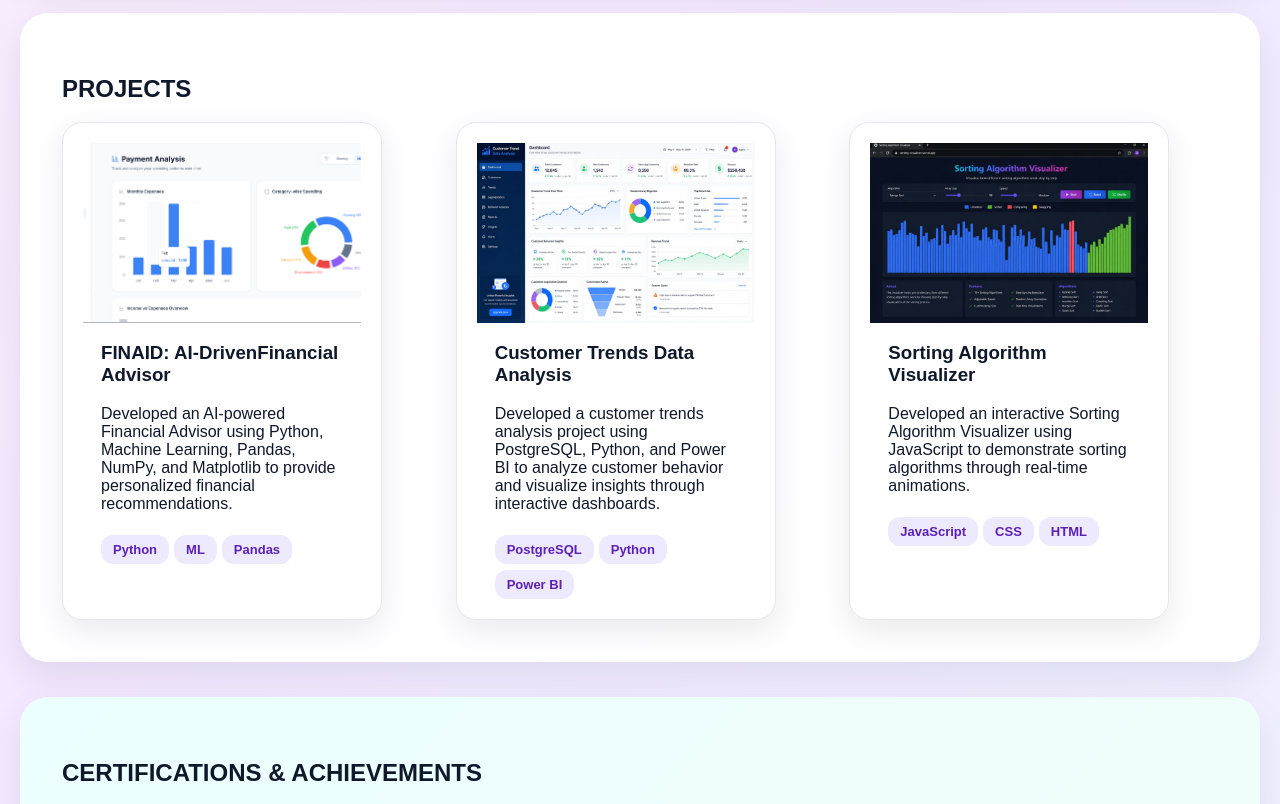
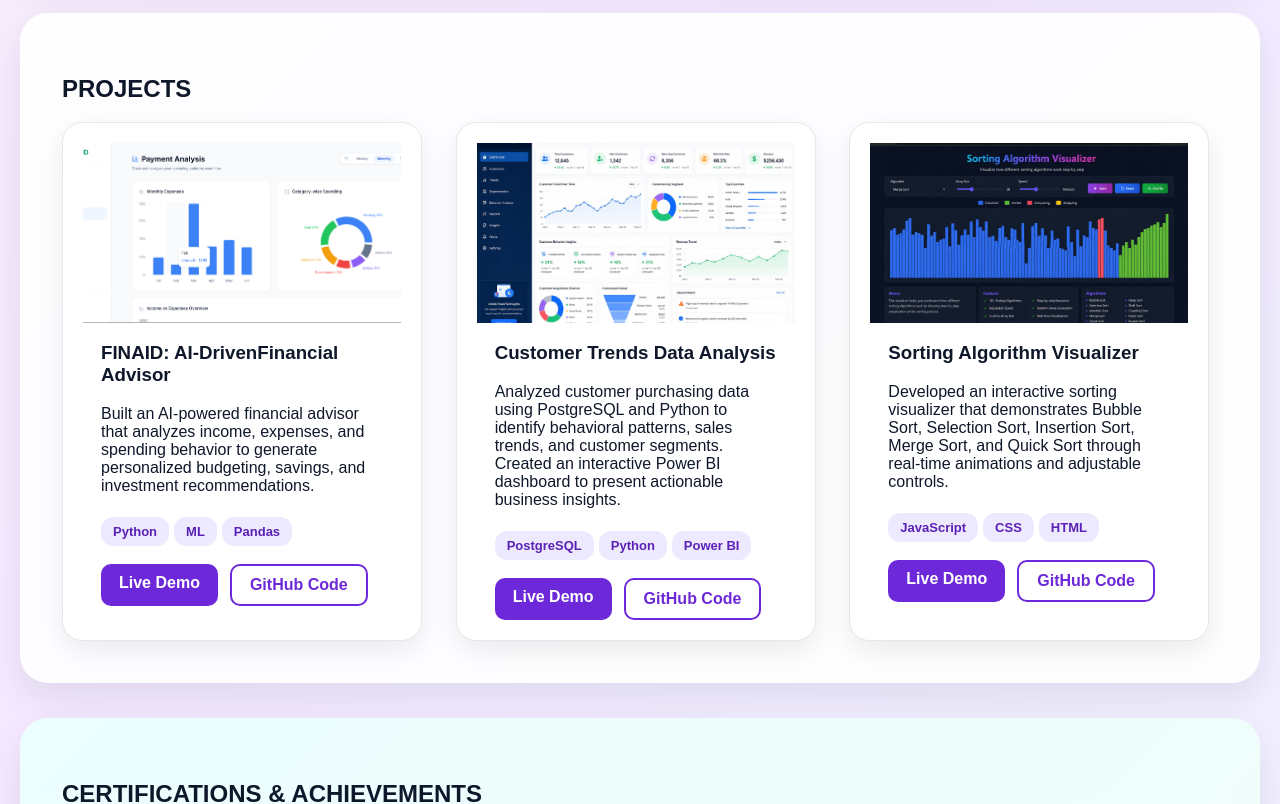
Before and after one commit to akkumishra1974-coder/portfolio-final, a React (Vite) app: page / in a window 1280 px wide. Shown: the part 1240-2044 px from the top of the page. Built offline with nearby package versions, Linux system fonts and the light colour scheme.

Commit message:
Prepare portfolio for Netlify deployment

```diff
--- a/index.html
+++ b/index.html
@@ -4,7 +4,7 @@
     <meta charset="UTF-8" />
     <link rel="icon" type="image/svg+xml" href="/favicon.svg" />
     <meta name="viewport" content="width=device-width, initial-scale=1.0" />
-    <title>portfolio-final</title>
+    <title>Akanksha Mishra | Data Analyst Portfolio</title>
   </head>
   <body>
     <div id="root"></div>
--- a/src/App.css
+++ b/src/App.css
@@ -67,6 +67,9 @@
   @media (max-width: 1024px) {
     padding: 32px 20px 24px;
     gap: 18px;
+  }
+  .download-btn {
+    display: none;
   }
 }
 
@@ -280,7 +283,7 @@ body {
   border-radius: 20px;
   overflow: hidden;
   box-shadow: 0 8px 25px rgba(0,0,0,0.08);
-  width: 320px;
+  width: 360px;
 }
 
 .project-img {
@@ -952,3 +955,145 @@ html {
     border-radius: 18px;
   }
 }
+.nav-left {
+  display: flex;
+  align-items: center;
+  gap: 14px;
+}
+
+.desktop-download-btn {
+  display: inline-block;
+  background: #6d28d9;
+  color: white;
+  padding: 12px 20px;
+  border-radius: 12px;
+  text-decoration: none;
+  font-weight: 700;
+}
+
+.mobile-download-btn {
+  display: none;
+}
+
+@media (max-width: 768px) {
+  .navbar {
+    width: calc(100% - 24px);
+    margin: 12px auto;
+    padding: 16px 18px;
+    display: flex;
+    align-items: center;
+    justify-content: space-between;
+    position: sticky;
+    top: 8px;
+    z-index: 1000;
+  }
+
+  .nav-left {
+    width: 100%;
+    justify-content: flex-start;
+  }
+
+  .nav-left h2 {
+    margin: 0;
+    font-size: 22px;
+  }
+
+  .menu-btn {
+    display: block;
+    order: -1;
+  }
+
+  .desktop-download-btn {
+    display: none;
+  }
+
+  .nav-links {
+    display: none;
+    position: absolute;
+    top: 78px;
+    left: 0;
+    width: 260px;
+    padding: 16px;
+    flex-direction: column;
+    gap: 6px;
+    background: white;
+    border-radius: 0 18px 18px 0;
+    box-shadow: 8px 12px 30px rgba(0, 0, 0, 0.15);
+  }
+
+  .nav-links.active {
+    display: flex;
+  }
+
+  .nav-links a {
+    width: 100%;
+    padding: 12px 14px;
+    text-align: left;
+    border-radius: 10px;
+    text-decoration: none;
+  }
+
+  .nav-links a:hover {
+    background: #f3e8ff;
+  }
+
+  .mobile-download-btn {
+    display: block;
+    margin-top: 8px;
+    background: #6d28d9;
+    color: white !important;
+    text-align: center !important;
+    font-weight: 700;
+  }
+}
+.project-actions {
+  display: flex;
+  gap: 12px;
+  margin-top: 18px;
+  flex-wrap: wrap;
+}
+
+.project-btn {
+  display: inline-block;
+  padding: 10px 18px;
+  background: #6d28d9;
+  color: white;
+  text-decoration: none;
+  border-radius: 10px;
+  font-weight: 700;
+  transition: 0.3s;
+}
+
+.project-btn:hover {
+  transform: translateY(-2px);
+}
+
+.secondary-btn {
+  background: white;
+  color: #6d28d9;
+  border: 2px solid #6d28d9;
+}
+@media (max-width: 768px) {
+  .projects-grid {
+    grid-template-columns: 1fr;
+  }
+
+  .project-card {
+    width: 100%;
+  }
+
+  .project-img {
+    width: 100%;
+    height: 200px;
+    object-fit: cover;
+  }
+
+  .project-actions {
+    flex-direction: column;
+  }
+
+  .project-btn {
+    width: 100%;
+    text-align: center;
+  }
+}
--- a/src/App.tsx
+++ b/src/App.tsx
@@ -57,44 +57,105 @@ function App() {
               <img src="/images/finaid.png" className="project-img" />
               <h3>FINAID: AI-DrivenFinancial Advisor</h3>
         <p>
-          Developed an AI-powered Financial Advisor using Python, Machine
-          Learning, Pandas, NumPy, and Matplotlib to provide personalized
-          financial recommendations.
+         Built an AI-powered financial advisor that analyzes income,
+         expenses, and spending behavior to generate personalized budgeting,
+         savings, and investment recommendations.
         </p>
               <div>
                 <span>Python</span>
                 <span>ML</span>
                 <span>Pandas</span>
               </div>
+              <div className="project-actions">
+  <a
+    href="https://finaid-teal.vercel.app/"
+    target="_blank"
+    rel="noreferrer"
+    className="project-btn"
+  >
+    Live Demo
+  </a>
+
+  <a
+    href="https://github.com/akkumishra1974-coder/finaid"
+    target="_blank"
+    rel="noreferrer"
+    className="project-btn secondary-btn"
+  >
+    GitHub Code
+  </a>
+</div>
             </div>
 
             <div className="project-card">
               <img src="/images/customer.png" className="project-img" />
              <h3>Customer Trends Data Analysis</h3>
         <p>
-          Developed a customer trends analysis project using PostgreSQL,
-          Python, and Power BI to analyze customer behavior and visualize
-          insights through interactive dashboards.
+        Analyzed customer purchasing data using PostgreSQL and Python to
+        identify behavioral patterns, sales trends, and customer segments.
+        Created an interactive Power BI dashboard to present actionable
+        business insights.
         </p>
               <div>
                 <span>PostgreSQL</span>
                 <span>Python</span>
                 <span>Power BI</span>
               </div>
+              <div className="project-actions">
+  <a
+    href="YOUR_LIVE_PROJECT_LINK"
+    target="_blank"
+    rel="noreferrer"
+    className="project-btn"
+  >
+    Live Demo
+  </a>
+
+  <a
+    href="https://github.com/akkumishra1974-coder/customer_trend_analysis"
+    target="_blank"
+    rel="noreferrer"
+    className="project-btn secondary-btn"
+  >
+    GitHub Code
+  </a>
+</div>
+
             </div>
 
             <div className="project-card">
               <img src="/images/sorting.png" className="project-img" />
               <h3>Sorting Algorithm Visualizer</h3>
               <p>
-                Developed an interactive Sorting Algorithm Visualizer using JavaScript
-          to demonstrate sorting algorithms through real-time animations.
+             Developed an interactive sorting visualizer that demonstrates
+  Bubble Sort, Selection Sort, Insertion Sort, Merge Sort, and
+  Quick Sort through real-time animations and adjustable controls.
               </p>
               <div>
                 <span>JavaScript</span>
                 <span>CSS</span>
                 <span>HTML</span>
               </div>
+              <div className="project-actions">
+  <a
+    href="https://sorting-algorithm-visualizer-puce.vercel.app/"
+    target="_blank"
+    rel="noreferrer"
+    className="project-btn"
+  >
+    Live Demo
+  </a>
+
+  <a
+    href="https://github.com/akkumishra1974-coder/sorting-algorithm-visualizer"
+    target="_blank"
+    rel="noreferrer"
+    className="project-btn secondary-btn"
+  >
+    GitHub Code
+  </a>
+</div>
+
             </div>
           </div>
         </div>
--- a/src/components/portfolio/Nav.tsx
+++ b/src/components/portfolio/Nav.tsx
@@ -9,24 +9,36 @@ export default function Nav() {
 
   return (
     <nav className="navbar">
-      <h2>Akanksha Mishra</h2>
-
+      <div className="nav-left">
         <button
           type="button"
           className="menu-btn"
           onClick={() => setMenuOpen(!menuOpen)}
-        aria-label="Open navigation menu"
+          aria-label="Toggle navigation menu"
+          aria-expanded={menuOpen}
         >
           {menuOpen ? "✕" : "☰"}
         </button>
 
+        <h2>Akanksha Mishra</h2>
+      </div>
+
       <div className={menuOpen ? "nav-links active" : "nav-links"}>
-        <a href="#home" onClick={closeMenu}>Home</a>
+
         <a href="#about" onClick={closeMenu}>About</a>
         <a href="#skills" onClick={closeMenu}>Skills</a>
         <a href="#projects" onClick={closeMenu}>Projects</a>
         <a href="#certifications" onClick={closeMenu}>Certificates</a>
-        <a href="#contact" onClick={closeMenu}>Contact</a>
+
+
+        <a
+          href="/resume.pdf"
+          download
+          className="mobile-download-btn"
+          onClick={closeMenu}
+        >
+          Download CV
+        </a>
       </div>
     </nav>
   );
```
Also changed, not shown: 2 other files (tests, documents, lock files or other folders). Lines whose indentation alone changed are shown as unchanged.
